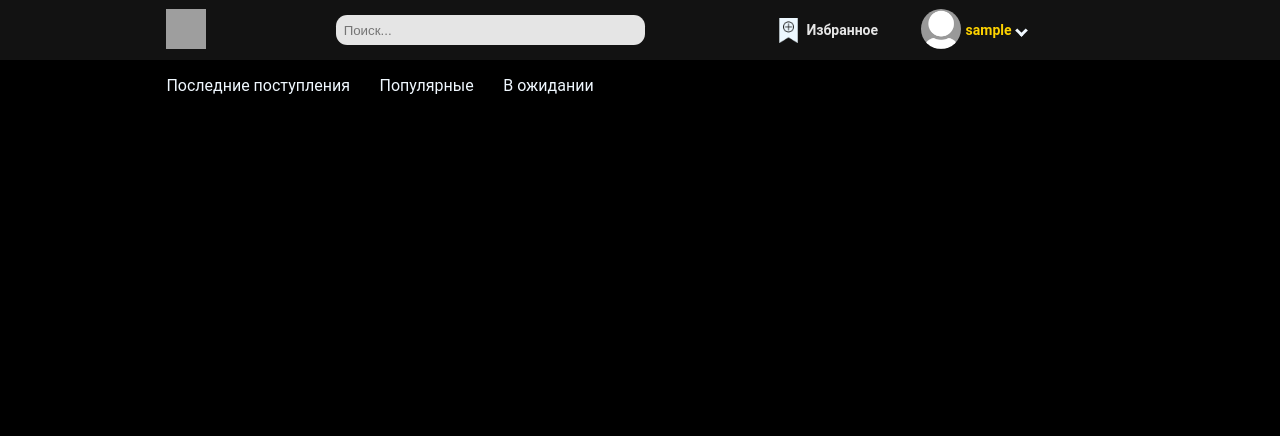
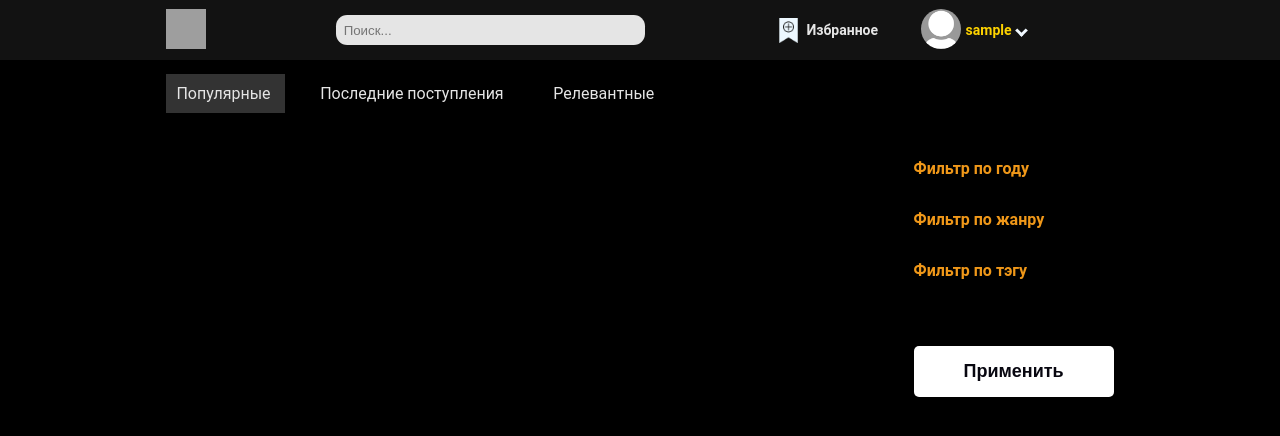
Before and after one commit to daniiyal/Films, a Django app: page / in a window 1280 px wide. Shown: the top 436 px of the page. Run offline with Django 4.2, Linux system fonts and the light colour scheme; the visitor is signed in with stand-in values (Sample User, id 1); data that the repository does not hold is empty; grey boxes are pictures that could not be loaded.

Commit message:
Filters Added

```diff
--- a/LabaProject/settings.py
+++ b/LabaProject/settings.py
@@ -35,7 +35,6 @@ INSTALLED_APPS = [
     'django.contrib.sessions',
     'django.contrib.messages',
     'django.contrib.staticfiles',
-
     'catalog.apps.CatalogConfig',
     'users.apps.UsersConfig'
 ]
@@ -105,9 +104,9 @@ AUTH_PASSWORD_VALIDATORS = [
 # Internationalization
 # https://docs.djangoproject.com/en/4.0/topics/i18n/
 
-LANGUAGE_CODE = 'en-us'
+LANGUAGE_CODE = 'ru-ru'
 
-TIME_ZONE = 'UTC'
+TIME_ZONE = 'Europe/Moscow'
 
 USE_I18N = True
 
--- a/catalog/models.py
+++ b/catalog/models.py
@@ -2,7 +2,7 @@ import uuid
 
 from django.db import models
 from django.contrib.auth.models import User
-
+from simple_history.models import HistoricalRecords
 
 # Create your models here.
 
@@ -17,7 +17,7 @@ class Film(models.Model):
     company = models.ManyToManyField('Company', blank=True)
     country = models.ForeignKey('Country', on_delete=models.CASCADE)
     release_date = models.DateField(auto_now=False, auto_now_add=False, default=None)
-    film_rating = models.FloatField(null=True)
+    film_rating = models.FloatField(null=True, blank=True)
     keyword = models.ManyToManyField('Keyword', blank=True)
     duration = models.IntegerField(default=0)
 
@@ -101,6 +101,8 @@ class People(models.Model):
     def __str__(self):
         return self.name
 
+    class Meta:
+        ordering = ['name']
 
 class Review(models.Model):
     VOTE_TYPE = (
--- a/catalog/static/catalog/css/catalog.css
+++ b/catalog/static/catalog/css/catalog.css
@@ -3,6 +3,10 @@
     margin-left: 13vw;
     margin-right: 13vw;
     padding: 0;
+}
+
+.filter-row {
+    margin-top: 3vh;
 }
 
 .filter-row ul {
@@ -15,12 +19,18 @@
     display: inline;
 }
 
+.catalog-wrapper {
+    display: grid;
+    grid-template-columns: 6fr 1fr;
+}
+
 .catalog {
     display: grid;
     width: 100%;
     justify-content: space-between;
     grid-gap: 2vw;
     flex-wrap: wrap;
+    grid-template-columns: auto 1fr;
     grid: minmax(0, min-content) / repeat(auto-fill, 150px);
     margin-top: 5vh;
 }
@@ -31,6 +41,7 @@
 
 .film-card img {
     width: 100%;
+    min-height: 230px;
 
 }
 
@@ -56,7 +67,7 @@
     color: #FED300;
 }
 
-.film-image{
+.film-image {
     position: relative;
 }
 
@@ -70,7 +81,7 @@
     z-index: 2;
 }
 
-.add_to_watchlist:hover{
+.add_to_watchlist:hover {
     background-color: aliceblue;
 }
 
@@ -78,6 +89,7 @@
     font-size: 16px;
     padding: 5px;
 }
+
 .a-circle-check:hover {
     color: cadetblue;
 }
@@ -86,6 +98,80 @@
     font-size: 16px;
     padding: 5px;
 }
+
 .fa-bookmark:hover {
     color: cadetblue;
 }
+
+.sort-link {
+    text-decoration: none;
+    text-align: center;
+    color: #e5e5e5;
+    padding: 10px;
+}
+
+.sort-link:hover {
+    color: cadetblue;
+}
+
+.sort-link.active {
+    background-color: #333333;
+}
+
+/*Фильтры*/
+#filter-form {
+    margin-left: 5vw;
+    margin-top: 5vh;
+}
+
+#filter-form button{
+     margin-top: 50px;
+    width: 100%;
+    background-color: #ffffff;
+    color: #080710;
+    padding: 15px 0;
+    font-size: 18px;
+    font-weight: 600;
+    border-radius: 5px;
+    cursor: pointer;
+}
+
+#filter-form button:hover{
+    background-color: #356184;
+    color: aliceblue;
+}
+
+.checkbox-group {
+    margin-top: 10px;
+    max-height: 175px;
+    min-width: 200px;
+    overflow-x: hidden;
+    overflow-y: auto;
+}
+
+.checkbox-group::-webkit-scrollbar {
+    width: 10px;
+}
+
+.checkbox-group::-webkit-scrollbar-track {
+    -webkit-box-shadow: 5px 5px 5px -5px rgba(34, 60, 80, 0.2) inset;
+    background-color: #f9f9fd;
+}
+
+.checkbox-group::-webkit-scrollbar-thumb {
+    background-color: #356184;
+    background-image: -webkit-gradient(linear, 0 0, 0 100%,
+                                        color-stop(.5, rgba(255, 255, 255, .25)),
+                                        color-stop(.5, transparent), to(transparent));
+}
+
+
+.filter-title {
+    color: #f09819;
+    font-weight: bold;
+}
+
+.ui-checkbox {
+    display: block;
+
+}
--- a/catalog/templates/catalog/catalog.html
+++ b/catalog/templates/catalog/catalog.html
@@ -6,14 +6,42 @@
 {% endblock %}
 
 {% block content %}
+
     <div class="content-wrapper">
         <div class="filter-row">
             <ul>
-                <li>Последние поступления</li>
-                <li>Популярные</li>
-                <li>В ожидании</li>
+                <li>
+                    {% if request.path == '/' %}
+                        <a href="{% url 'catalog' %}" class="sort-link active">
+                    {% else %}
+                        <a href="{% url 'catalog' %}" class="sort-link">
+                    {% endif %}
+                    Популярные
+                    </a>
+                </li>
+                <li>
+                    {% if request.path == '/sort-by-date' %}
+                        <a href="{% url 'sort_by_date' %}" class="sort-link active">
+                    {% else %}
+                        <a href="{% url 'sort_by_date' %}" class="sort-link">
+                    {% endif %}
+                    Последние поступления
+                    </a>
+                </li>
+                {% if user.is_authenticated %}
+                    <li>
+                        {% if request.path == '/sort-by-interests' %}
+                            <a href="{% url 'sort_by_interests' %}" class="sort-link active">
+                        {% else %}
+                            <a href="{% url 'sort_by_interests' %}" class="sort-link">
+                        {% endif %}
+                        Релевантные
+                        </a>
+                    </li>
+                {% endif %}
             </ul>
         </div>
+        <div class="catalog-wrapper">
             <div class="catalog">
                 {% for film in films %}
                     <div class="film-card">
@@ -53,7 +81,42 @@
                         </div>
                     </div>
                 {% endfor %}
+
             </div>
-        {% include 'pagination.html' with queryset=films custom_range=custom_range%}
+            <div class="filter-wrapper">
+                <form id="filter-form" action="{% url 'catalog' %}" method="GET">
+                    <p class="filter-title">Фильтр по году</p>
+                    <div class="filter-by-year checkbox-group">
+                        {% for year in years %}
+                            <label class="ui-checkbox ui-checkbox_list">
+                                <input type="checkbox" class="checked" name="year" value="{{ year }}">
+                                <span>{{ year }}</span>
+                            </label>
+                        {% endfor %}
+                    </div>
+                    <p class="filter-title">Фильтр по жанру</p>
+                    <div class="filter-by-genre checkbox-group">
+                        {% for genre in genres %}
+                            <label class="ui-checkbox ui-checkbox_list">
+                                <input type="checkbox" class="checked" name="genre" value="{{ genre }}">
+                                <span>{{ genre }}</span>
+                            </label>
+                        {% endfor %}
+                    </div>
+                    <p class="filter-title">Фильтр по тэгу</p>
+                    <div class="filter-by-keyword checkbox-group">
+                        {% for keyword in keywords %}
+                            <label class="ui-checkbox ui-checkbox_list">
+                                <input type="checkbox" class="checked" name="keyword" value="{{ keyword }}">
+                                <span>{{ keyword }}</span>
+                            </label>
+                        {% endfor %}
+                    </div>
+                    <button type="submit">Применить</button>
+                </form>
+            </div>
+        </div>
+        {% include 'pagination.html' with queryset=films custom_range=custom_range %}
+
     </div>
 {% endblock %}
--- /dev/null
+++ b/catalog/templatetags/my_tags.py
@@ -0,0 +1,13 @@
+from django import template
+
+register = template.Library()
+
+
+@register.simple_tag(takes_context=True)
+def param_replace(context, **kwargs):
+    d = context['request'].GET.copy()
+    for k, v in kwargs.items():
+        d[k] = v
+    for k in [k for k, v in d.items() if not v]:
+        del d[k]
+    return d.urlencode()
--- a/catalog/urls.py
+++ b/catalog/urls.py
@@ -7,5 +7,7 @@ urlpatterns = [
     path('year/<str:year>', views.films_by_year, name='films_by_year'),
     path('country/<str:country>', views.films_by_country, name='films_by_country'),
     path('genre/<str:genre>', views.films_by_genre, name='films_by_genre'),
-    path('person/<str:person>', views.films_by_person, name='films_by_person')
+    path('person/<str:person>', views.films_by_person, name='films_by_person'),
+    path('sort-by-date', views.sort_by_date, name='sort_by_date'),
+    path('sort-by-interests', views.sort_by_interests, name='sort_by_interests'),
 ]
--- a/catalog/views.py
+++ b/catalog/views.py
@@ -1,10 +1,11 @@
+from django.db.models import Q
 from django.shortcuts import render
 from django.core.paginator import Paginator, PageNotAnInteger, EmptyPage
 
-from .models import Film, CastAndCrew, Review
+from .models import Film, CastAndCrew, Review, Genre, Keyword
 from users.models import Watchlist, Rating
 from users.forms import RatingForm, ReviewForm
-from .utilities import searchFilms, paginateCatalog
+from .utilities import searchFilms, paginateCatalog, filter_films
 
 
 # Create your views here.
@@ -18,24 +19,63 @@ def get_watchlist(request):
     return items
 
 
+def get_years():
+    years = []
+
+    for film in Film.objects.all():
+        if film.release_date.year not in years:
+            years.append(film.release_date.year)
+    years.sort()
+    return years
+
+
+def get_genres():
+    genres_query = Film.objects.values_list('genre__genre_name')
+    genres = []
+    for genre in genres_query:
+        if genre[0] not in genres:
+            genres.append(genre[0])
+    return genres
+
+
+def get_keywords():
+    keywords_query = Film.objects.values_list('keyword__keyword')
+    keywords = []
+    for keyword in keywords_query:
+        if keyword[0] not in keywords:
+            keywords.append(keyword[0])
+    return keywords
+
+
 def catalog(request):
     films, search_query = searchFilms(request)
 
-    custom_range, films = paginateCatalog(request, films, 3)
+    watchlist = get_watchlist(request)
 
-    watchlist = get_watchlist(request)
+    genres = get_genres()
+    keywords = get_keywords()
+    years = get_years()
+
+    films = filter_films(request, films, years, genres, keywords)
+    print(len(films))
+    custom_range, films = paginateCatalog(request, films, 12)
 
     context = {'films': films,
                'watchlist': watchlist,
                'search_query': search_query,
-               'custom_range': custom_range}
+               'custom_range': custom_range,
+               'years': years,
+               'genres': genres,
+               'keywords': keywords}
     return render(request, 'catalog/catalog.html', context)
 
 
 def film_info(request, pk):
     film = Film.objects.get(id=pk)
     castandcrew = CastAndCrew.objects.filter(film__id=pk)
-    month = film.release_date.strftime("%B")
+    month_list = ['января', 'февраля', 'марта', 'апреля', 'мая', 'июня',
+                  'июля', 'августа', 'сентября', 'октября', 'ноября', 'декабря']
+    month = month_list[film.release_date.month - 1]
     rating_form = RatingForm()
     rating_user = Rating.objects.filter(film__id=pk, user_id=request.user.id)
     reviews = Review.objects.filter(film__id=pk)
@@ -44,6 +84,7 @@ def film_info(request, pk):
     context = {'film': film,
                'cast': castandcrew,
                'month': month,
+               'month_list': month_list,
                'rating_form': rating_form,
                'rating_user': rating_user,
                'reviews': reviews,
@@ -55,6 +96,9 @@ def film_info(request, pk):
 
 def films_by_year(request, year):
     films = Film.objects.filter(release_date__year=year)
+
+    custom_range, films = paginateCatalog(request, films, 14)
+
     watchlist = get_watchlist(request)
     context = {'films': films,
                'watchlist': watchlist}
@@ -63,23 +107,69 @@ def films_by_year(request, year):
 
 def films_by_country(request, country):
     films = Film.objects.filter(country__country=country)
+    custom_range, films = paginateCatalog(request, films, 14)
     watchlist = get_watchlist(request)
     context = {'films': films,
-               'watchlist': watchlist}
+               'watchlist': watchlist,
+               'custom_range': custom_range}
     return render(request, 'catalog/catalog.html', context)
 
 
 def films_by_genre(request, genre):
     films = Film.objects.filter(genre__genre_name=genre)
+    custom_range, films = paginateCatalog(request, films, 14)
     watchlist = get_watchlist(request)
     context = {'films': films,
-               'watchlist': watchlist}
+               'watchlist': watchlist,
+               'custom_range': custom_range}
     return render(request, 'catalog/catalog.html', context)
 
 
 def films_by_person(request, person):
-    films = Film.objects.filter(castandcrew__man__id=person)
+    films = Film.objects.filter(castandcrew__man__id=person).distinct()
+    custom_range, films = paginateCatalog(request, films, 14)
     watchlist = get_watchlist(request)
     context = {'films': films,
-               'watchlist': watchlist}
+               'watchlist': watchlist,
+               'custom_range': custom_range}
     return render(request, 'catalog/catalog.html', context)
+
+
+def sort_by_date(request):
+    films = Film.objects.all().order_by('-release_date')
+    custom_range, films = paginateCatalog(request, films, 14)
+    watchlist = get_watchlist(request)
+    context = {'films': films,
+               'watchlist': watchlist,
+               'custom_range': custom_range}
+    return render(request, 'catalog/catalog.html', context)
+
+
+def sort_by_interests(request):
+    user_keywords = request.user.profile.keyword.values_list('keyword')
+    user_genres = request.user.profile.genres.values_list('genre_name')
+    order_by_interests = []
+
+    films = Film.objects.all()
+
+    for film in films:
+        film_keywords = film.keyword.values_list('keyword')
+        film_genres = film.genre.values_list('genre_name')
+        if any(x in film_keywords for x in user_keywords):
+            order_by_interests.append(film)
+        if any(x in film_genres for x in user_genres):
+            order_by_interests.append(film)
+
+    relevant_films = []
+    for film in order_by_interests:
+        if film not in relevant_films:
+            relevant_films.append(film)
+
+    watchlist = get_watchlist(request)
+    custom_range, relevant_films = paginateCatalog(request, relevant_films, 14)
+
+    context = {'films': relevant_films,
+               'watchlist': watchlist,
+               'custom_range': custom_range}
+
+    return render(request, 'catalog/catalog.html', context)
--- a/static/css/pagination.css
+++ b/static/css/pagination.css
@@ -1,6 +1,6 @@
 .paginator {
     position: absolute;
-    bottom: 5vh;
+    bottom: 3vh;
     left: 0;
     right: 0;
     text-align: center;
--- a/static/js/base.js
+++ b/static/js/base.js
@@ -5,8 +5,7 @@ function myFunction() {
 window.onload = function () {
     let searchForm = document.getElementById('search-form')
     let pageLinks = document.getElementsByClassName('page-link')
-
-    if (searchForm) {
+    if (searchForm.innerText !== '' || filterForm.innerText !=='') {
         for (let i = 0; i < pageLinks.length; i++) {
             pageLinks[i].addEventListener('click', function (e) {
                 e.preventDefault()
@@ -18,4 +17,5 @@ window.onload = function () {
             })
         }
     }
+
 }
--- a/templates/pagination.html
+++ b/templates/pagination.html
@@ -1,28 +1,31 @@
 {% load static %}
+{% load my_tags %}
 
 {% if queryset.has_other_pages %}
     <div class="paginator">
         <ul class="container">
             {% if queryset.has_previous %}
-            <li class="pagination"><a href="?page={{ queryset.previous_page_number }}"
-                   class="page-link" data-page="{{ queryset.previous_page_number }}">&#10094 Пред</a>
+                <li class="pagination"><a href="?{% param_replace page=queryset.previous_page_number %}"
+                                          class="page-link" data-page="{{ queryset.previous_page_number }}">&#10094
+                    Пред</a>
                 </li>
             {% endif %}
 
             {% for page in custom_range %}
                 {% if page == films.number %}
                     <li class="pagination active">
-                    <a href="?page={{ page }}" class="page-link" data-page="{{ page }}">{{ page }}</a>
+                        <a href="?{% param_replace page=page %}" class="page-link" data-page="{{ page }}">{{ page }}</a>
                     </li>
                 {% else %}
                     <li class="pagination">
-                    <a href="?page={{ page }}" class=" page-link" data-page="{{ page }}">{{ page }}</a>
+                        <a href="?{% param_replace page=page %}" class="page-link" data-page="{{ page }}">{{ page }}</a>
                     </li>
                 {% endif %}
             {% endfor %}
 
             {% if queryset.has_next %}
-            <li class="pagination"><a href="?page={{ queryset.next_page_number }}" class="page-link"
+                <li class="pagination"><a href="?{% param_replace page=queryset.next_page_number %}"
+                                          class="page-link"
                                           data-page="{{ queryset.next_page_number }}">След &#10095</a>
                 </li>
             {% endif %}
--- a/users/views.py
+++ b/users/views.py
@@ -87,10 +87,10 @@ def addToWatchlist(request, film_id):
             user=request.user,
             film=Film.objects.get(id=film_id)
         )
-        return redirect('catalog')
+        return redirect(request.META.get('HTTP_REFERER'))
     except:
         print('Already in watchlist')
-        return redirect('catalog')
+        return redirect(request.META.get('HTTP_REFERER'))
 
 
 @login_required(login_url='login')
```
Also changed, not shown: catalog/templates/catalog/film.html (+9 -4 lines), catalog/utilities.py (+30 -1 lines), catalog/static/catalog/images/tumbleweed.png (deleted), catalog/templatetags/__init__.py (added). Lines whose indentation alone changed are shown as unchanged.
